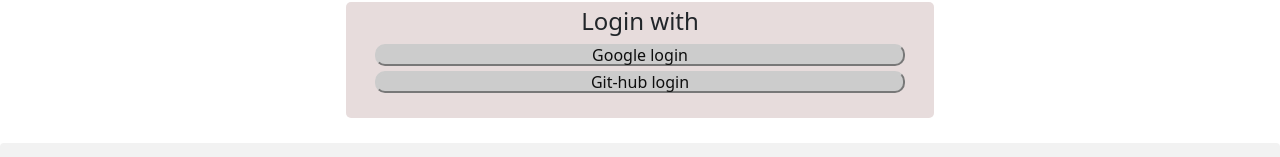
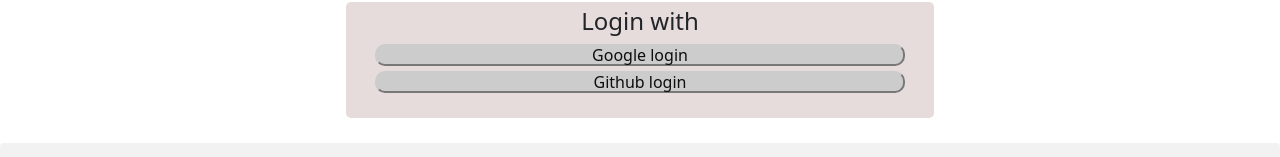
Before and after one commit to FerdowsAhmmed/food-valley, a React (Vite) app: page /login in a window 1280 px wide. Shown: the part 488-645 px from the top of the page. Built offline with nearby package versions, Linux system fonts and the light colour scheme; no server answers.

Commit message:
login with github setting done

```diff
--- a/src/component/Login/Login.jsx
+++ b/src/component/Login/Login.jsx
@@ -1,25 +1,35 @@
 import React from 'react';
 import './Login.css';
 import { Link } from 'react-router-dom';
-import { getAuth,signInWithPopup, GoogleAuthProvider } from "firebase/auth";
+import { getAuth, signInWithPopup, GoogleAuthProvider, GithubAuthProvider } from "firebase/auth";
 import app from '../../firebase/firebase.config';
 
+const Login = () => {
+  const auth = getAuth(app);
+  const googleProvider = new GoogleAuthProvider();
+  const githubProvider = new GithubAuthProvider();
 
-const Login = () => {
-
-  const auth = getAuth(app);
-  const provider =new GoogleAuthProvider();
-  provider.setCustomParameters({ prompt: 'select_account' });
-const handleGoogleSignIn=()=>{
-signInWithPopup(auth,provider)
-.then (result=> {
+  const handleGoogleSignIn = () => {
+    signInWithPopup(auth, googleProvider)
+      .then((result) => {
         const user = result.user;
         console.log(user);
       })
-.catch(error=> {
+      .catch((error) => {
         console.log(error);
+      });
+  };
+
+  const handleGithubSignIn = () => {
+    signInWithPopup(auth, githubProvider)
+      .then((result) => {
+        const user = result.user;
+        console.log(user);
       })
-}
+      .catch((error) => {
+        console.log(error);
+      });
+  };
 
   return (
     <section>
@@ -27,13 +37,13 @@
         <form>
           <h2>Login Form</h2>
           <div className="container">
-			<label ><b>Email</b></label>
-			<input type="email" placeholder="Enter Email" name="email" required/>
+            <label><b>Email</b></label>
+            <input type="email" placeholder="Enter Email" name="email" required />
 
-			<label ><b>Password</b></label>
-			<input type="password" placeholder="Enter Password" name="password" required/>
+            <label><b>Password</b></label>
+            <input type="password" placeholder="Enter Password" name="password" required />
 
-			<input type="submit" value="Submit"/>
+            <input type="submit" value="Submit" />
           </div>
         </form>
       </div>
@@ -42,9 +52,8 @@
         <div className='auto-login'>
           <h4> Login with</h4>
           <button onClick={handleGoogleSignIn}>Google login</button> <br />
-          <button>Git-hub login</button>
+          <button onClick={handleGithubSignIn}>Github login</button>
         </div>
-
       </div>
     </section>
   );
```
Lines whose indentation alone changed are shown as unchanged.
